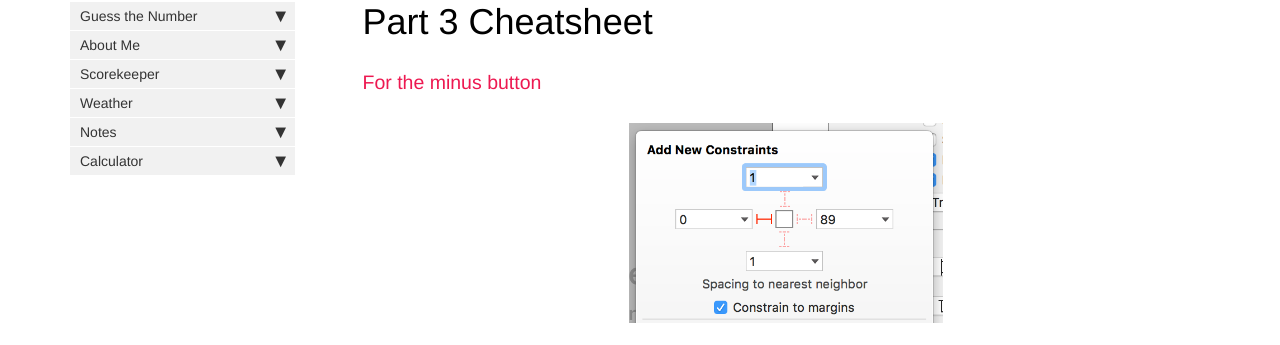
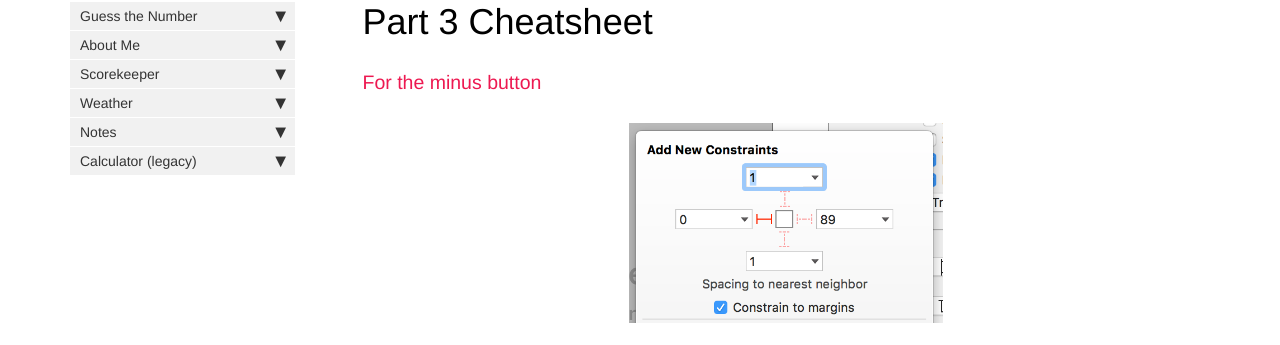
Before and after one commit to gtiosclub/gtios.club, a Jekyll site: the page built from tutorials/table-view/part3_cheatsheet.md, in a window 1280 px wide. Shown: the part 109-454 px from the top of the page. Built offline with Jekyll 4.4.1, drawn with Linux system fonts in a browser that asks for light colours; nearby versions of some CDN libraries; comment, search, counter and statistics services are not loaded.

Commit message:
Deprecate the calculator tutorial

```diff
--- a/_data/sidebars/tutorials.yml
+++ b/_data/sidebars/tutorials.yml
@@ -121,7 +121,7 @@
       url: /notes-part7.html
       output: web
 
-  - title: Calculator
+  - title: Calculator (legacy)
     output: web
     folderitems:
     - title: <b>Part 1</b> - Creating your Xcode Project
--- a/tutorials/tutorials.md
+++ b/tutorials/tutorials.md
@@ -15,4 +15,4 @@
 
 #### [Weather](weather-part1) - Teaches CocoaPods, Networking, JSON Parsing, and CoreLocation
 
-#### [Calculator](calculator-part1) - Teaches Autolayout and Table Views
+#### [Calculator (Legacy)](calculator-part1) - Teaches Autolayout and Table Views
```
